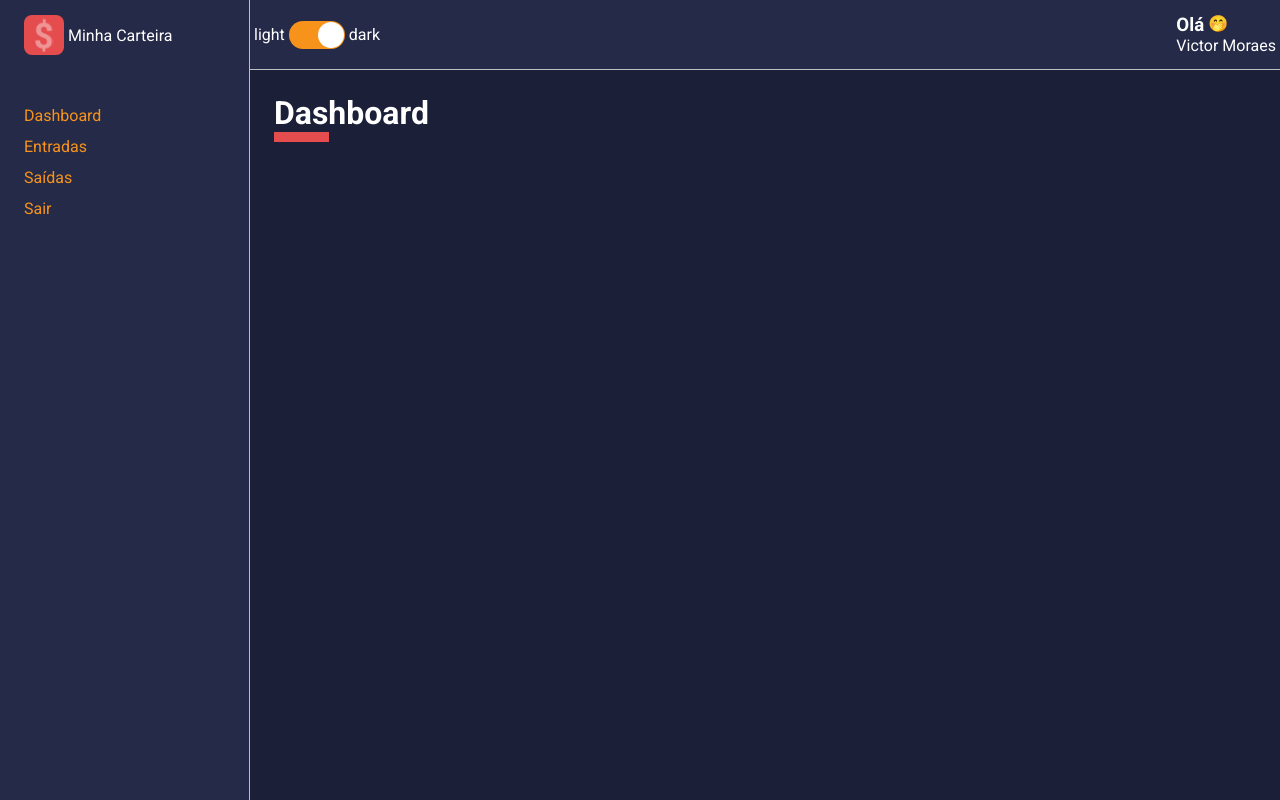
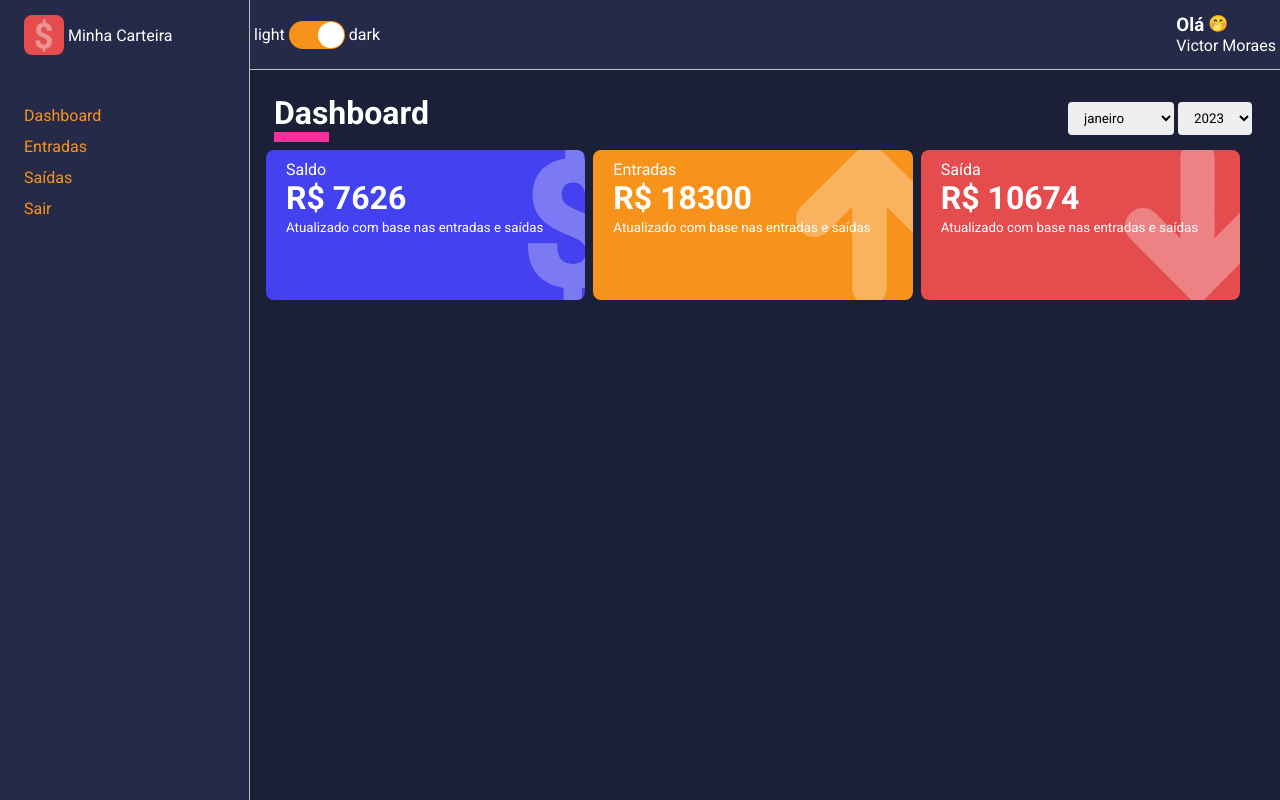
Before and after one commit to moraesvictor/my-wallet, a React (Create React App) app: page /dashboard in a window 1280 px wide. Built offline with nearby package versions, Linux system fonts and the light colour scheme.

Commit message:
feat: create dashboard

```diff
--- /dev/null
+++ b/src/components/DashboardCard/DashboardCard.styles.ts
@@ -0,0 +1,25 @@
+import { styled } from "styled-components";
+
+type CardProps = {
+  color: string;
+};
+export const Wrapper = styled.div<CardProps>`
+  background-color: ${(props) => props.color};
+  width: 32%;
+  margin-right: 8px;
+  height: 150px;
+  color: ${(props) => props.theme.color.white};
+  border-radius: 8px;
+  padding: 10px 20px;
+  position: relative;
+  overflow: hidden;
+
+
+  > img {
+    position: absolute;
+    height: 110%;
+    top: -10px;
+    right: -30px;
+    opacity: .3;
+  }
+`;
--- /dev/null
+++ b/src/components/DashboardCard/DashboardCard.tsx
@@ -0,0 +1,33 @@
+import { Wrapper } from "./DashboardCard.styles";
+import dollarImg from "../../assets/dollar.svg";
+import arrowDownImg from "../../assets/arrow-down.svg";
+import arrowUpImg from "../../assets/arrow-up.svg";
+
+type Props = {
+  color: string;
+  icon: "dolar" | "up" | "down";
+  amount: number;
+  title: string;
+  footerLabel: string;
+};
+export const DashboardCard = ({
+  color,
+  icon,
+  amount,
+  title,
+  footerLabel,
+}: Props) => {
+  const iconSelected = () => {
+    if (icon === "dolar") return dollarImg;
+    if (icon === "down") return arrowDownImg;
+    if (icon === "up") return arrowUpImg;
+  };
+  return (
+    <Wrapper color={color}>
+      <span>{title}</span>
+      <h1>R$ {amount}</h1>
+      <small>{footerLabel}</small>
+      <img src={iconSelected()} alt={title} />
+    </Wrapper>
+  );
+};
--- /dev/null
+++ b/src/components/DashboardCard/index.ts
@@ -0,0 +1 @@
+export { DashboardCard } from "./DashboardCard";
--- a/src/views/Dashboard/Dashboard.tsx
+++ b/src/views/Dashboard/Dashboard.tsx
@@ -1,10 +1,48 @@
-import * as S from './Dashboard.styles';
-import { ContentHeader } from '../../components/Content';
+import * as S from "./Dashboard.styles";
+import { ContentHeader } from "../../components/Content";
+import { SelectInput } from "../../components/Content/ContentHeader/ContentHeader.styles";
+import {
+  months,
+  years,
+} from "../../components/Content/ContentHeader/ContentHeader";
+import { DashboardCard } from "../../components/DashboardCard";
+import gains from "../../repositories/gains";
+import expenses from "../../repositories/expenses";
 
 export const Dashboard = () => {
-    return (
+  const sum = (items: typeof gains) => {
+    return items.reduce((total, item) => total + parseInt(item.amount, 10), 0);
+  };
+
+  return (
     <S.Wrapper>
-        <ContentHeader title='Dashboard' />
+      <ContentHeader title="Dashboard" underLineColor="#f7319b">
+        <SelectInput options={months} />
+        <SelectInput options={years.sort((a, b) => b.label - a.label)} />
+      </ContentHeader>
+      <div style={{ display: "flex" }}>
+        <DashboardCard
+          title="Saldo"
+          footerLabel="Atualizado com base nas entradas e saídas"
+          icon="dolar"
+          amount={sum(gains) - sum(expenses)}
+          color="#4341f0"
+        />
+        <DashboardCard
+          title="Entradas"
+          footerLabel="Atualizado com base nas entradas e saídas"
+          icon="up"
+          amount={sum(gains)}
+          color="#f7931b"
+        />
+        <DashboardCard
+          title="Saída"
+          footerLabel="Atualizado com base nas entradas e saídas"
+          icon="down"
+          amount={sum(expenses)}
+          color="#e44c4e"
+        />
+      </div>
     </S.Wrapper>
-    );
+  );
 };
--- a/src/views/List/List.tsx
+++ b/src/views/List/List.tsx
@@ -15,7 +15,9 @@ export const List = () => {
   const { type } = useParams();
   const [expensesState, setExpensesState] = useState(expenses);
   const [gainsState, setGainsState] = useState(gains);
-  const [selectedMonth, setSelectedMonth] = useState<string | undefined>();
+  const [selectedMonth, setSelectedMonth] = useState<string | undefined>(
+    (new Date().getMonth() + 1).toString()
+  );
   const [selectedYear, setSelectedYear] = useState(
     new Date().getFullYear().toString()
   );
@@ -24,7 +26,7 @@ export const List = () => {
     if (type === "entries")
       return {
         title: "Entradas",
-        underlineColor: "#f7319b",
+        underlineColor: "#00C853",
       };
     if (type === "expenses")
       return {
```
